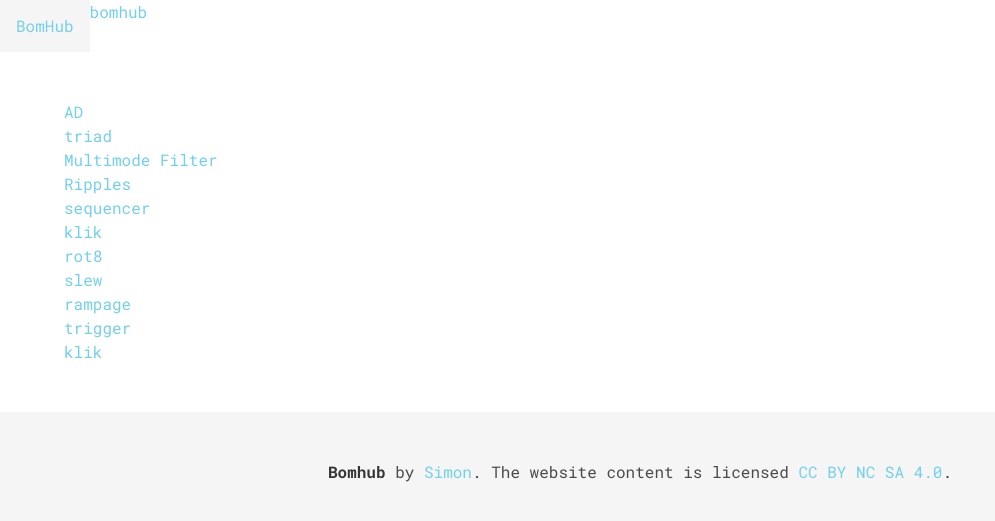
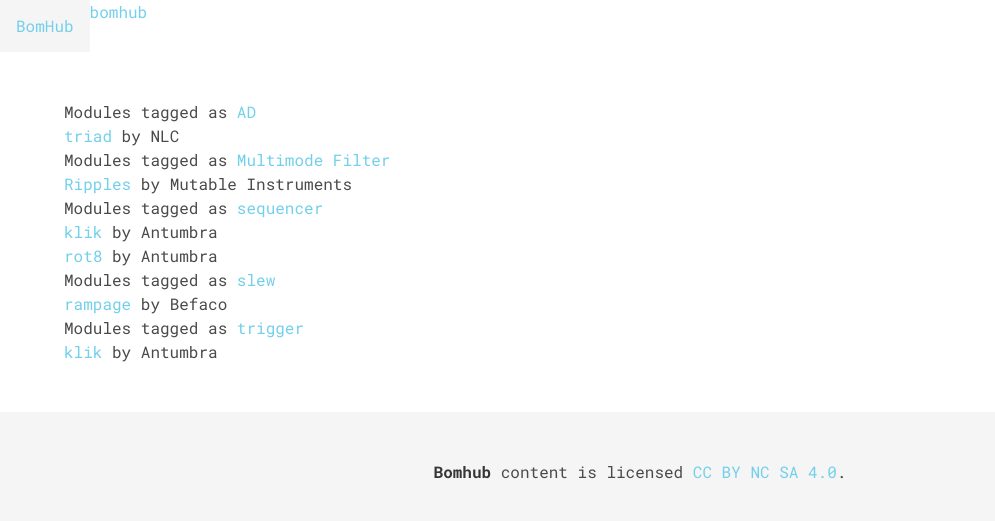
Before and after one commit to bomhub/bomhub.github.io, a Jekyll site: the page built from tags.md, in a window 1280 px wide. Shown: the top 521 px of the page, without its empty margins (0-995 px from the left). Built offline with Jekyll 4.4.1, drawn with Linux system fonts in a browser that asks for light colours; nearby versions of some CDN libraries.

```diff
--- a/_includes/footer.html
+++ b/_includes/footer.html
@@ -2,8 +2,7 @@
   <div class="container">
     <div class="content has-text-centered">
       <p>
-        <strong>Bomhub</strong> by <a href="http://bomhub.github.io">Simon</a>.
-        The website content is licensed <a href="http://creativecommons.org/licenses/by-nc-sa/4.0/">CC BY NC SA 4.0</a>.
+        <strong>Bomhub</strong> content is licensed <a href="http://creativecommons.org/licenses/by-nc-sa/4.0/">CC BY NC SA 4.0</a>.
       </p>
     </div>
   </div>
--- a/_includes/header.html
+++ b/_includes/header.html
@@ -5,8 +5,8 @@
     </a>
 
     <button class="button navbar-burger">
-      <span></span>
-      <span></span>
+      <span><a href="contributing">How to contribute</a></span>
+      <span><a href="tags">Modules by tag</a></span>
       <span></span>
     </button>
   </div>
--- a/_layouts/module.html
+++ b/_layouts/module.html
@@ -5,7 +5,7 @@ layout: default
 <nav class="breadcrumb is-centered" aria-label="breadcrumbs">
   <ul>
     <li><a href="{{ my_page.url | prepend: site.baseurl }}">Home</a></li>
-    <li><a href="{{ page.designer | prepend: site.url }}">{{ page.designer }}</a></li>
+    <li><a href="index.html">{{ page.designer }}</a></li>
     <li class="is-active"><a href="{{page.homepage}}">{{ page.modname }}</a></li>
   </ul>
 </nav>
--- a/_layouts/tags.html
+++ b/_layouts/tags.html
@@ -12,11 +12,11 @@ layout: default
         {% assign unique_tags = unique_tags | push: tag %} {% endunless %} {% assign previous = tag %} {% endfor %}
         <ul>
         {%for tag in unique_tags | sort %}
-        <li><a name="{{ tag }}">{{ tag }}</a>
+        <li>Modules tagged as <a name="{{ tag }}">{{ tag }}</a>
             <ul>
                 {% for page in site.pages | where: 'layout', 'module' %}
                 {% if page.tags contains tag %}
-                <li><a href="{{ page.url }}">{{ page.modname }}</a></li>
+                <li><a href="{{ page.url }}">{{ page.modname }}</a> by {{page.designer}}</li>
                 {% endif %}
                 {% endfor %}
             </ul>
```
Also changed, not shown: css/main.scss (line endings or trailing spaces).
